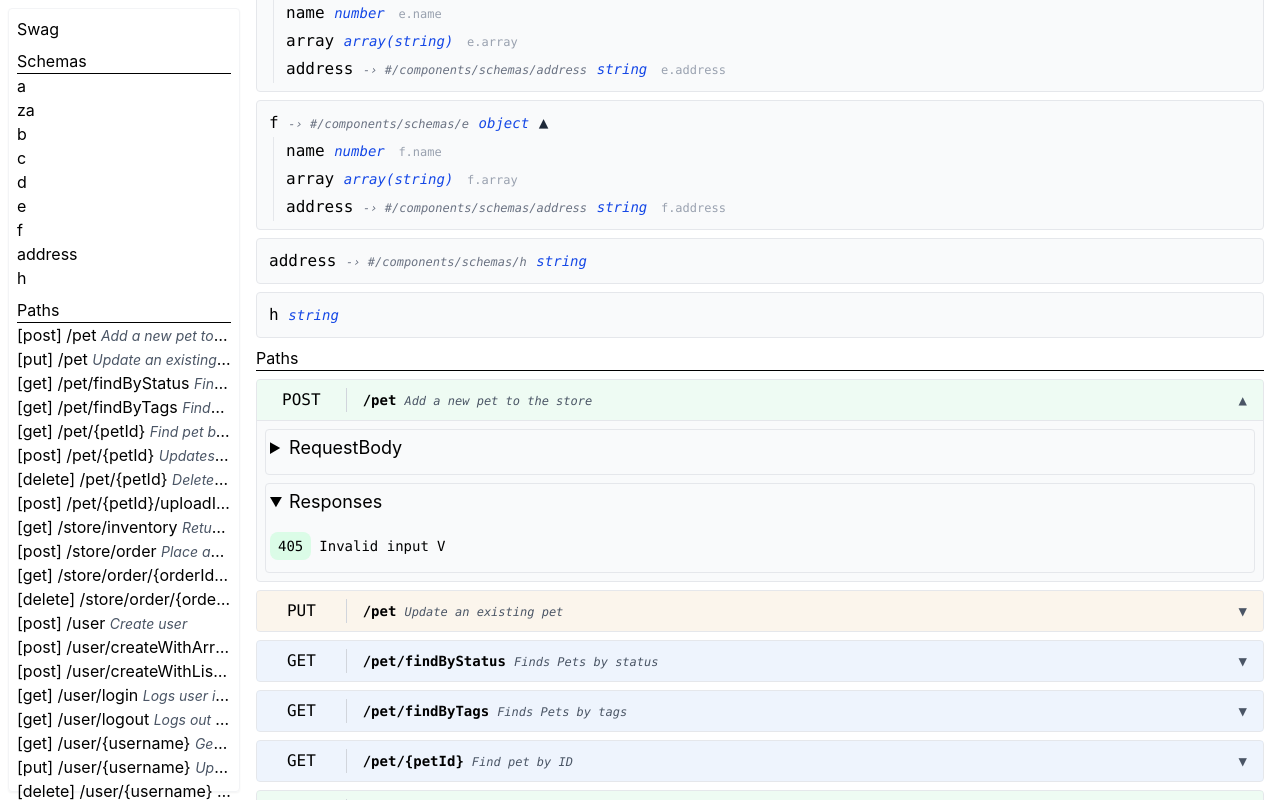
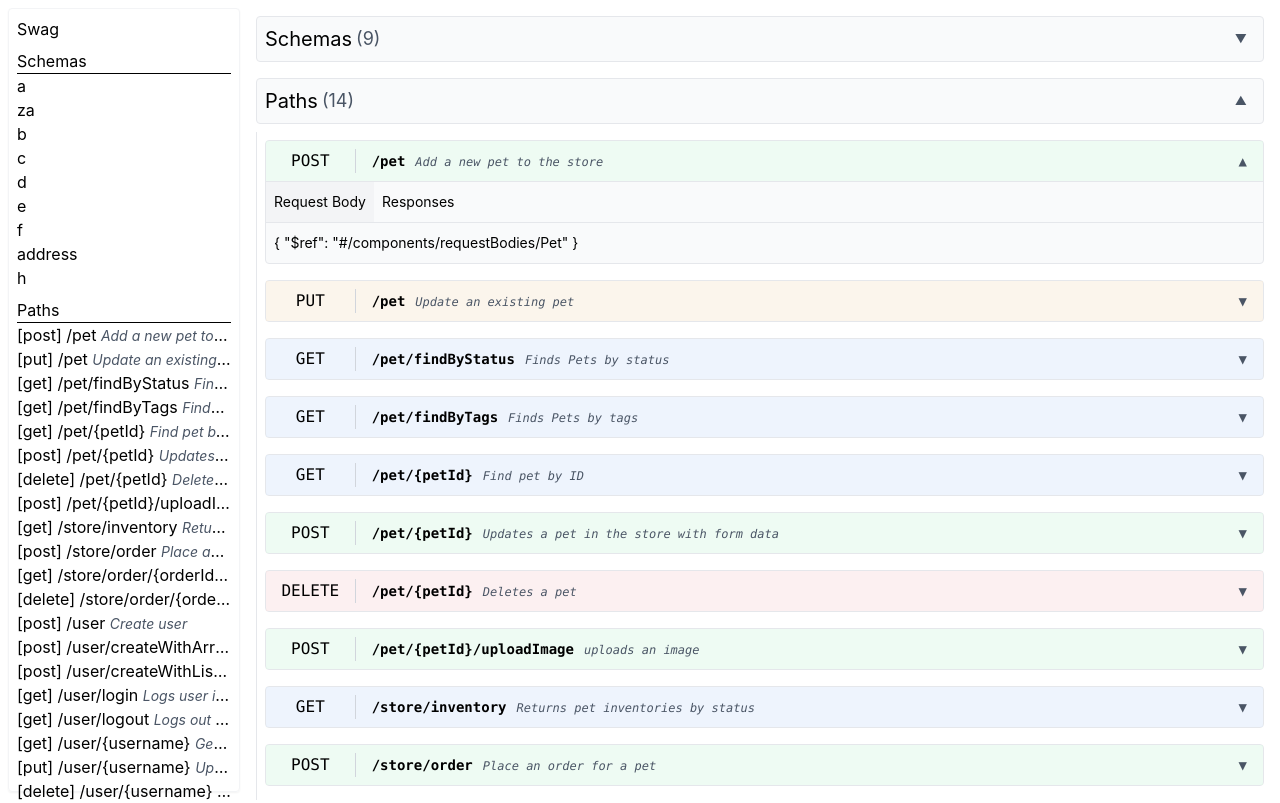
Before and after one commit to LaDorade/swag, a SvelteKit app: page / in a window 1280 px wide. Both pictures are taken after a click on the button "Add a new pet to the store". Built offline with nearby package versions, Linux system fonts and the light colour scheme.

Commit message:
Tabs in Operation, better styles, foldable everywhere

```diff
--- a/src/lib/Operation.svelte
+++ b/src/lib/Operation.svelte
@@ -46,6 +46,15 @@
     let anchor = $derived(getOperationAnchor(method, path))
 
     let methodColor = $derived(methodToColor(method))
+
+    let tabs = $derived.by(() => {
+        const t = [];
+        if (parameters?.length) t.push({ label: 'Parameters', comp: Parameters, props: { parameters } } as const)
+        if (requestBody) t.push({ label: 'Request Body', comp: RequestBody, props: { requestBody } } as const)
+        if (responses) t.push({ label: 'Responses', comp: Responses, props: { responses } } as const)
+        return t;
+    })
+    let activeTab = $derived(tabs[0]?.label ?? '')
 </script>
 
 <div
@@ -54,7 +63,7 @@
     target:animate-hightlight"
 >
     <button class="h-full w-full p-2 flex items-center gap-2 font-mono
-        cursor-pointer {methodColor} border-gray-200"
+        cursor-pointer {methodColor} border-gray-200 hover:brightness-90"
         title={summary ?? path}
         class:border-b={open}
         onclick={() => open = !open}>
@@ -62,28 +71,32 @@
         <span class="border-l border-gray-300 h-6"></span>
         <div class="pl-2 py-0.5 text-left w-full flex items-baseline gap-2 bg-geray-50 rounded overflow-hidden">
             <span class="font-bold">{path}</span>
-            <i class="text-xs text-gray-600 italic truncate w-full">{summary}</i>
+            <i class="px-0.5 text-xs text-gray-600 italic truncate w-full">{summary}</i>
             <span class="text-gray-600 ml-auto pr-2">{open ? '▲' : '▼'}</span>
         </div>
     </button>
 
     <!-- Lazy eval -->
     {#if open}
-        <div
-            class="p-2 flex flex-col gap-2"
-            >
-            {#if description}
-                {description}
-                {/if}
-            {#if parameters?.length}
-                <Parameters parameters={parameters as any} />
-                {/if}
-            {#if requestBody}
-                <RequestBody {requestBody} />
-                {/if}
-            {#if responses}
-                <Responses responses={responses as any} />
+        <div class="flex text-center border-b border-gray-200">
+            {#each tabs as tab (tab.label)}
+                {@const { label } = tab}
+                {@const active = activeTab === label}
+                <button onclick={() => activeTab = label}
+                    class="leading-6 p-2 flex flex-col gap-2 data-[active=true]:bg-gray-100
+                    {active ? 'bg-gray-100' : ''} cursor-pointer hover:bg-gray-100">
+                    {label}
+                </button>
+            {/each}
+        </div>
+        {#if activeTab}
+            {@const tab = tabs.find(t => t.label === activeTab) ?? null}
+            {#if tab}
+                {@const { comp: Tab, props } = tab}
+                <div class="p-2">
+                    <Tab {...props} open />
+                </div>
             {/if}
-        </div>
+        {/if}
     {/if}
 </div>
--- a/src/lib/Parameters.svelte
+++ b/src/lib/Parameters.svelte
@@ -29,7 +29,8 @@
     }));
 </script>
 
-{#snippet paramList(params: Props['parameters'])}
+{#snippet paramList(title: string, params: Props['parameters'])}
+    <span class="font-bold">{title}</span>
     <ul class="flex flex-col gap-2 list-disc list-inside pl-2">
         {#each params as param (param)}
             <Schema name={param.name} schema={param.schema}
@@ -38,14 +39,11 @@
     </ul>
 {/snippet}
 
-<details open class="p-1 flex flex-col gap-2 border rounded border-gray-200">
-    <summary class="text-lg">Parameters</summary>
+<div class="flex flex-col leading-6">
     {#if pathParams.length}
-        <span class="">Path Params</span>
-        {@render paramList(pathParams)}
+        {@render paramList('Path Params', pathParams)}
     {/if}
     {#if queryParams.length}
-        <span class="">Query Params</span>
-        {@render paramList(queryParams)}
+        {@render paramList('Query Params', queryParams)}
     {/if}
-</details>
+</div>
--- a/src/lib/RequestBody.svelte
+++ b/src/lib/RequestBody.svelte
@@ -10,9 +10,6 @@
     }: Props = $props()
 </script>
 
-<details bind:open class="p-1 flex flex-col gap-2 border rounded border-gray-200">
-    <summary class="text-lg">
-        RequestBody
-    </summary>
+<div class="leading-6">
     {JSON.stringify(requestBody, null, 2)}
-</details>
+</div>
--- a/src/lib/Response.svelte
+++ b/src/lib/Response.svelte
@@ -10,32 +10,24 @@
         },
         open?: boolean;
     }
+
     let {
         response,
         open = $bindable(false)
     }: Props = $props()
+
+    let foldable = $derived(
+        Boolean(response.summary || response.content)
+    )
 </script>
 
-<details bind:open class="not-last:border-b border-gray-300 pb-2 pt-2">
-    <summary class="flex items-center gap-2 font-mono">
-        <span
-            class="h-fit px-2 py-1 text-sm rounded-lg bg-green-100"
-        >{response.code}</span>
-        {#if response.summary}
-            <span>{response.summary}</span>
-        {:else if response.description}
-            <span>{response.description}</span>
-        {/if}
-        {#if open}
-            A
-        {:else}
-            V
-        {/if}
+<details bind:open class="border-gray-300">
+    <summary class="leading-6 text-left w-full flex items-baseline gap-2 rounded overflow-hidden">
+        <span class="font-bold">{response.code}</span>
+        <i class="px-0.5 text-xs text-gray-600 italic truncate">{response.description}</i>
+        {#if foldable}<span class="text-gray-600">{open ? '▲' : '▼'}</span>{/if}
     </summary>
-    {#if response.description}
-        <span>{response.description}</span>
-    {/if}
-    {#if response.content}
+    {#if foldable}
         {JSON.stringify(response.content, null, 2)}
     {/if}
 </details>
--- a/src/lib/Responses.svelte
+++ b/src/lib/Responses.svelte
@@ -16,12 +16,11 @@
     let responses = $derived(Object.entries(opResponses ?? {}))
 </script>
 
-<details open class="p-1 flex flex-col gap-2 border rounded border-gray-200">
-    <summary class="text-lg">Responses</summary>
-    {#each responses as [code, response] (code)}
-        <Response response={{
-          ...response,
-          code
+<div class="flex flex-col gap-2">
+    {#each responses as [code, response], i (code)}
+        <Response open={i === 0} response={{
+            ...response,
+            code
         }} />
     {/each}
-</details>
+</div>
--- a/src/routes/+page.svelte
+++ b/src/routes/+page.svelte
@@ -40,11 +40,19 @@
             {/each}
         </nav>
     </div>
-    <main class="w-full p-4 overflow-auto">
-        <div class="flex flex-col gap-2">
-            <h2 id="schemas" class="pt-2 border-b">
+    <main class="flex flex-col gap-4 w-full p-4 overflow-auto">
+        <details class="flex flex-col open:gap-2">
+            <summary class="flex items-center list-none text-lg
+                bg-gray-50
+                border border-gray-200 rounded p-2">
+                <h2 class="text-xl" id="schemas">
                     Schemas
                 </h2>
+                <span class="text-lg text-gray-600 pl-1">({Object.keys(schemas).length})</span>
+                <span class="text-xs text-gray-600 ml-auto pr-2 block in-open:hidden">▼</span>
+                <span class="text-xs text-gray-600 ml-auto pr-2 hidden in-open:block">▲</span>
+            </summary>
+            <div class="flex flex-col gap-4 py-2 pl-2 border-l border-gray-200">
                 <div class="font-mono text-xs grid grid-cols-2 gap-4">
                     <div class="p-2 flex flex-col border rounded">
                         <span class="font-bold text-base">Resolution des $ref</span>
@@ -95,10 +103,19 @@
                     </div>
                 {/each}
             </div>
-        <div class="flex flex-col gap-2">
-            <h2 id="paths" class="pt-2 border-b">
+        </details>
+        <details open class="flex flex-col open:gap-2">
+            <summary class="flex items-center list-none text-lg
+                bg-gray-50
+                border border-gray-200 rounded p-2">
+                <h2 id="paths" class="text-xl">
                     Paths
                 </h2>
+                <span class="text-lg text-gray-600 pl-1">({Object.keys(paths).length})</span>
+                <span class="text-xs text-gray-600 ml-auto pr-2 block in-open:hidden">▼</span>
+                <span class="text-xs text-gray-600 ml-auto pr-2 hidden in-open:block">▲</span>
+            </summary>
+            <div class="flex flex-col gap-4 py-2 pl-2 border-l border-gray-200">
                 {#each Object.entries(paths) as [path, methodData] (path)}
                     {#each Object.entries(methodData) as [method, data] (method)}
                         <Operation operation={{
@@ -109,5 +126,6 @@
                     {/each}
                 {/each}
             </div>
+        </details>
     </main>
 </div>
```
Lines whose indentation alone changed are shown as unchanged.
